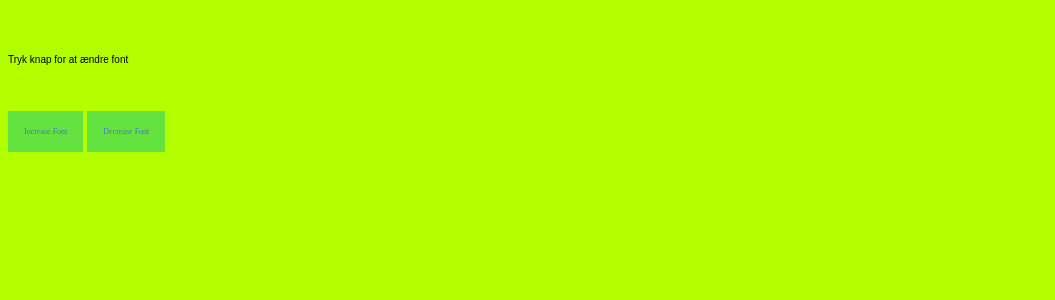
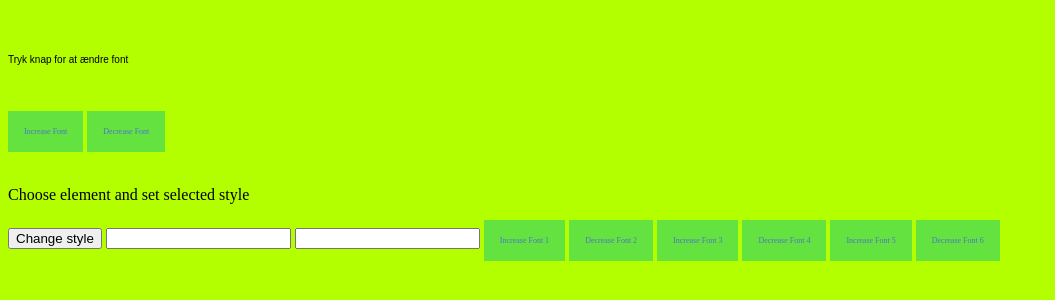
Before and after one commit to ERLMKea/setclassnamev1, a plain HTML site: page index.html in a window 1280 px wide. Shown: the whole page, without its empty margins (0-1055 px from the left). Drawn offline with Linux system fonts and the light colour scheme.

Commit message:
nye knapper

```diff
--- a/index.html
+++ b/index.html
@@ -14,6 +14,21 @@
 <br>
 <button class="btn2 pbIncrease">Increase Font</button>
 <button class="btn2 pbDecrease">Decrease Font</button>
+<br>
+<br>
+<p>Choose element and set selected style</p>
+<button id="pbSetStyle">Change style</button>
+<input id="elementName" type="text"/>
+<input id="styleName" type="text"/>
+
+<button class="btn2 pb1">Increase Font 1</button>
+<button class="btn2 pb2">Decrease Font 2</button>
+<button class="btn2 pb3">Increase Font 3</button>
+<button class="btn2 pb4">Decrease Font 4</button>
+<button class="btn2 pb5">Increase Font 5</button>
+<button class="btn2 pb6">Decrease Font 6</button>
+
+
 
 <script src="js/increasedecreasefont.js"
 
```
